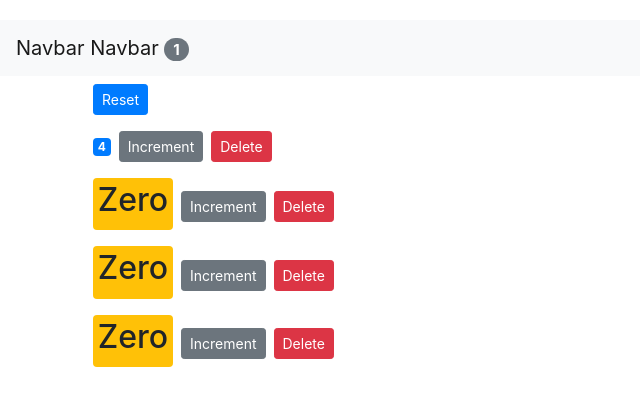
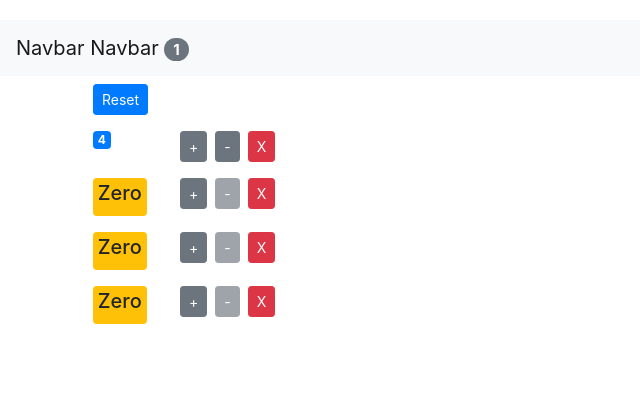
Before and after one commit to aindriu80/vidly-react, a React (Create React App) app: page / in a window 1280 px wide. Shown: the top 406 px of the page, without its empty margins (0-640 px from the left). Built offline with nearby package versions, Linux system fonts and the light colour scheme.

Commit message:
Decrement button

```diff
--- a/src/App.js
+++ b/src/App.js
@@ -37,6 +37,16 @@ class App extends Component {
     this.setState({ counters });
   };
 
+  handleDecrement = counter => {
+    console.log(counter);
+    const counters = [...this.state.counters];
+    const index = counters.indexOf(counter);
+    counters[index] = { ...counter };
+    counters[index].value--;
+    console.log(this.state.counters[index]);
+    this.setState({ counters });
+  }
+
   handleReset = () => {
     const counters = this.state.counters.map(c => {
       c.value = 0;
@@ -64,6 +74,7 @@ class App extends Component {
             counters={this.state.counters}
             onReset={this.handleReset}
             onIncrement={this.handleIncrement}
+            onDecrement={this.handleDecrement}
             onDelete={this.handleDelete}
           />
         </main>
--- a/src/components/counter.jsx
+++ b/src/components/counter.jsx
@@ -48,31 +48,53 @@ class Counter extends Component {
         this.handleIncrement({ id: 1 });
     };
 
+    doHandleDecrement = () => {
+        this.HandleDecrement({ id: 1 });
+    }
+
     render() {
         console.log('Counter - rendered');
         return (
-            <div>
+            // <div className="container">
+            <div className="row">
+                <div className="col-1">
                     <span className={this.getBadgeClasses()}>{this.formatCount()}</span>
+                </div>
+                <div className="col">
                     <button
                         // onClick={() => this.handleIncrement(product)}
                         onClick={() => this.props.onIncrement(this.props.counter)}
-                    className="btn btn-secondary btn-sm"
-                >
-                    Increment
+                        className="btn btn-secondary btn-sm ">+
                     </button>
+
+                    <button
+                        onClick={() => this.props.onDecrement(this.props.counter)}
+                        className="btn btn-secondary btn-sm m-2"
+                        disabled={this.props.counter.value === 0 ? 'disabled' : ''}
+                    >-
+                    </button>
+
                     <button onClick={() => this.props.onDelete(this.props.counter.id)}
-                    className="btn btn-danger btn-sm m-2">Delete</button>
+                        className="btn btn-danger btn-sm ">X
+                    </button>
+                </div>
 
-                {/* {this.state.tags.length === 0 && 'Please create a new tag!'} */}
-                {/* <img src={this.state.imageUrl} alt="" /> */}
-                {/* <span style={this.styles} className="badge badge-primary m-2"> */}
-                {/* <span style={{ fontSize: 35 }} className="badge badge-primary m-2"> */}
-                {/* <span className={this.getBadgeClasses()}>{this.formatCount()}</span>
-        <button className="btn btn-secondary btn-sm">Increment</button> */}
-                {/* {this.renderTags()} */}
+            </div>
+
+            // </div>
+
+            // {/* <div> */ }
+
+            // {/* {this.state.tags.length === 0 && 'Please create a new tag!'} */}
+            // {/* <img src={this.state.imageUrl} alt="" /> */}
+            // {/* <span style={this.styles} className="badge badge-primary m-2"> */}
+            // {/* <span style={{ fontSize: 35 }} className="badge badge-primary m-2"> */}
+            // {/* <span className={this.getBadgeClasses()}>{this.formatCount()}</span>
+            // <button className="btn btn-secondary btn-sm">Increment</button> */}
+            // {/* {this.renderTags()} */}
 
 
-            </div>
+            // </div>
         );
     }
 
@@ -87,7 +109,7 @@ class Counter extends Component {
 
     formatCount() {
         const { value } = this.props.counter;
-        return value === 0 ? <h2>Zero</h2> : value;
+        return value === 0 ? <h5>Zero</h5> : value;
     }
 }
 
--- a/src/components/counters.jsx
+++ b/src/components/counters.jsx
@@ -4,7 +4,7 @@ class Counters extends Component {
 
     render() {
         console.log('Counters - rendered');
-        const { onReset, counters, onDelete, onIncrement } = this.props;
+        const { onReset, counters, onDelete, onIncrement, onDecrement } = this.props;
         return (
             <div>
                 <button
@@ -17,6 +17,7 @@ class Counters extends Component {
                         key={counter.id}
                         onDelete={onDelete}
                         onIncrement={onIncrement}
+                        onDecrement={onDecrement}
                         counter={counter}
                     >
                     </Counter>
```
Lines whose indentation alone changed are shown as unchanged.
